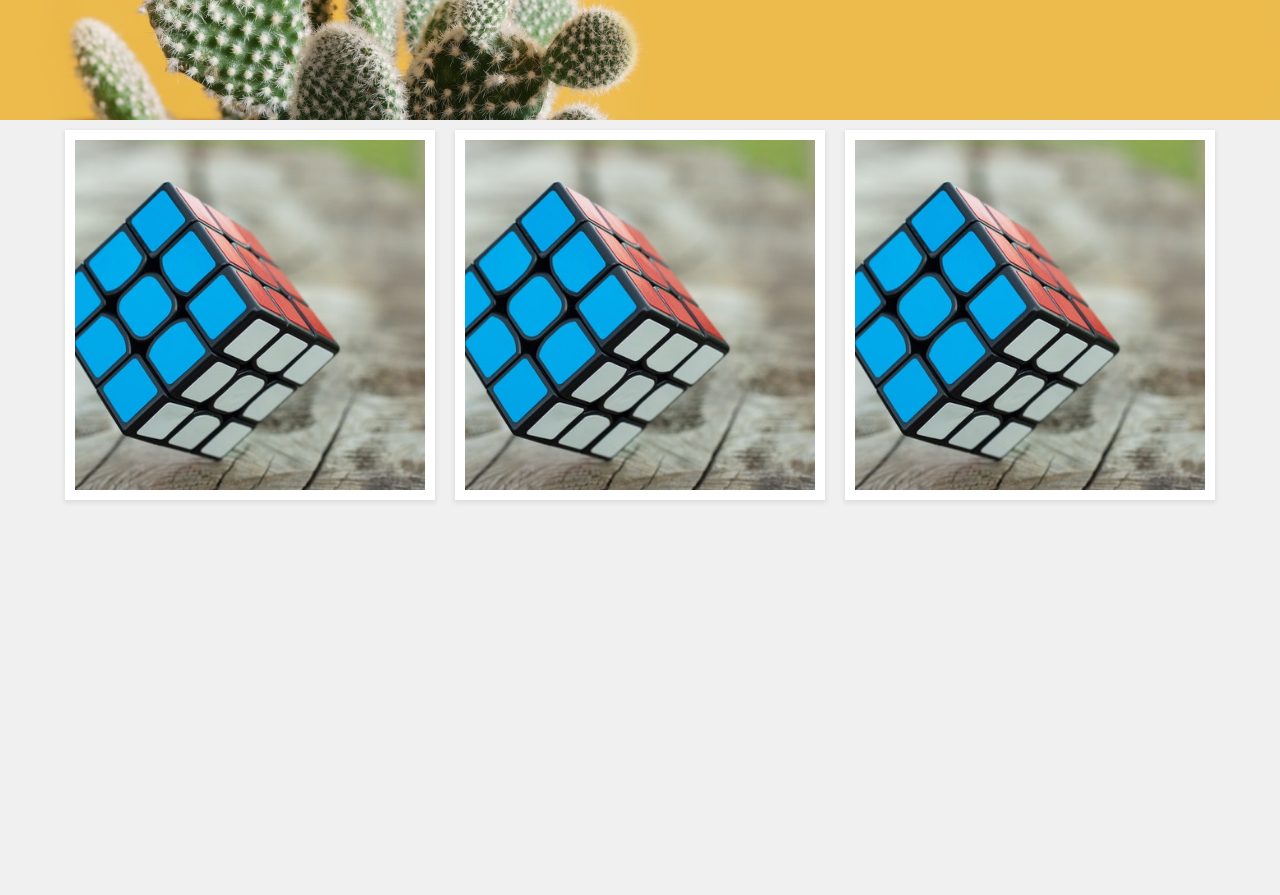
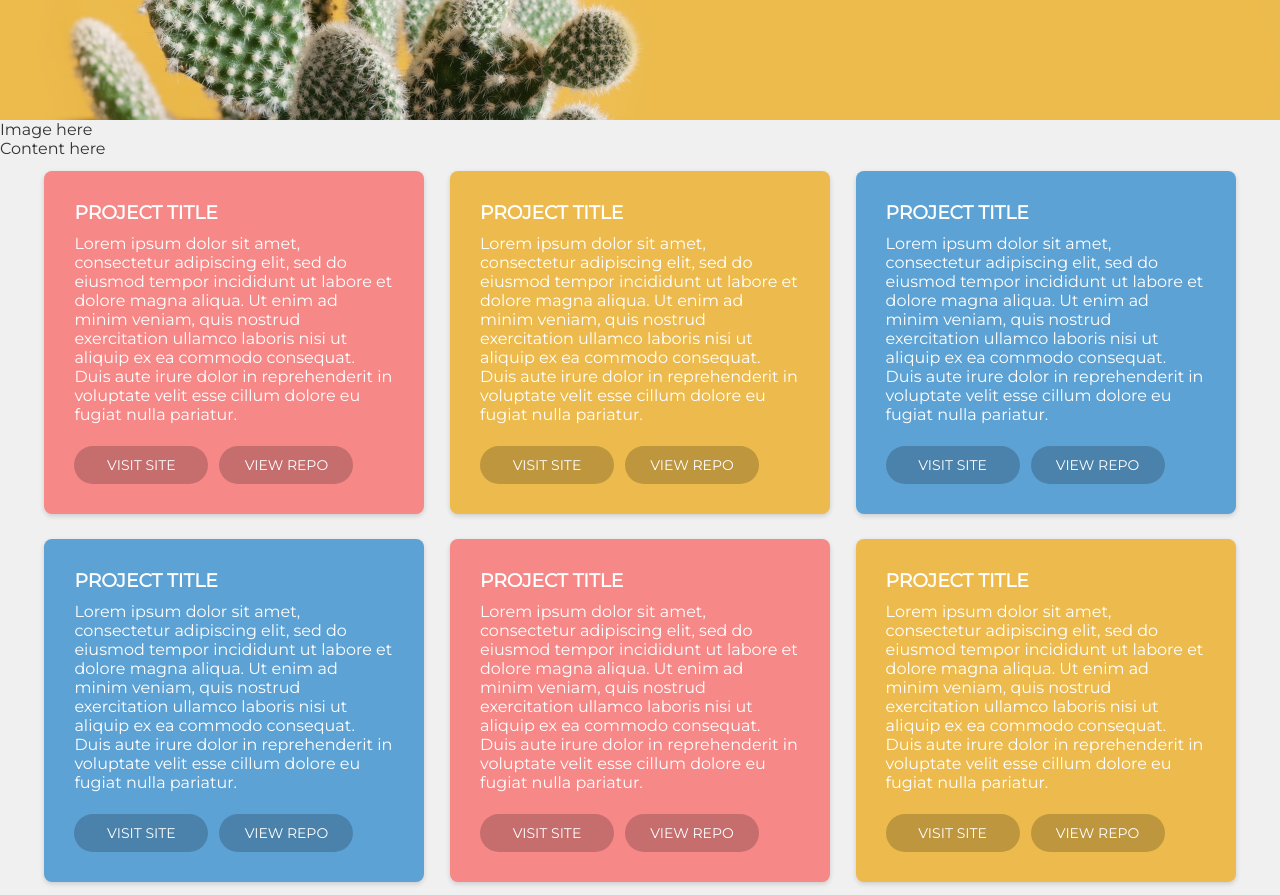
Before and after one commit to paigem33/portfolioWebsite, a React (Create React App) app in the folder portfolio/: page / in a window 1280 px wide. Shown: the part 680-1575 px from the top of the page. Before the commit the page ends 1190 px from the top, so only its background shows below. Built offline with nearby package versions, Linux system fonts and the light colour scheme.

Commit message:
complete project card styles, start bio section

```diff
--- /dev/null
+++ b/portfolio/src/AboutMe/AboutMe.js
@@ -0,0 +1,15 @@
+import React from 'react';
+import './AboutMe.css';
+
+const AboutMe = () => {
+
+    return(
+        <section className="AboutMe">
+                <div>Image here</div>
+                <div>Content here</div>
+        </section>
+    )
+
+}
+
+export default AboutMe;
--- a/portfolio/src/App.css
+++ b/portfolio/src/App.css
@@ -12,3 +12,4 @@ body {
     justify-content: center;
     flex-wrap: wrap;
 }
+/* https://visme.co/blog/wp-content/uploads/2016/09/website39.jpg */
--- a/portfolio/src/App.js
+++ b/portfolio/src/App.js
@@ -1,14 +1,19 @@
 import React, { Component } from 'react';
 import './App.css';
 import Hero from './Hero/Hero'
-import ProjectCard from './ProjectCard/ProjectCard'
+import AboutMe from './AboutMe/AboutMe';
+import ProjectCard from './ProjectCard/ProjectCard';
 
 class App extends Component {
   render() {
     return (
     <>
       <Hero />
+      <AboutMe />
       <section className="Projects">
+        <ProjectCard />
+        <ProjectCard />
+        <ProjectCard />
         <ProjectCard />
         <ProjectCard />
         <ProjectCard />
--- a/portfolio/src/Hero/Hero.css
+++ b/portfolio/src/Hero/Hero.css
@@ -7,4 +7,11 @@
     justify-content: center;
     align-items: center;
     flex-direction: column;
+    text-transform: uppercase;
 }
+.Hero h1 {
+    font-size: 42px;
+}
+.Hero h2 {
+    font-size: 36px;
+}
--- a/portfolio/src/Hero/Hero.js
+++ b/portfolio/src/Hero/Hero.js
@@ -5,8 +5,8 @@ const Hero = () => {
 
     return(
         <section className="Hero">
-            <h1 >Paige MacGregor</h1>
-            <h2 >Web Developer</h2>
+            <h1>Paige MacGregor</h1>
+            <h2>Web Developer</h2>
         </section>
     )
 
--- a/portfolio/src/ProjectCard/ProjectCard.css
+++ b/portfolio/src/ProjectCard/ProjectCard.css
@@ -1,48 +1,67 @@
-.container {
-    padding: 10px;
-    margin: 10px;
-    background-color: #fff;
-    width: 350px;
-    height: 350px;
+.ProjectCard {
+    width: 25%;
+    margin: 1%;
+    padding: 30px;
+    border-radius: 8px;
     position: relative;
-    box-shadow:0px 2px 4px 1px rgba(56,72,84,0.1);
+    transition: .3s all;
+    box-shadow: 0 2px 5px 0 rgba(3,6,26,0.15);
 }
-.image {
-    background-image: url(test.jpg);
-    background-size: cover;
-	background-position: center center;
-    background-repeat: no-repeat;
-    width: 350px;
-    height: 350px;
-    position: relative;
-    overflow: hidden;
+.ProjectCard:nth-of-type(1), .ProjectCard:nth-of-type(5){
+    background: #f78888;
+    color: white;
 }
-.image:after {
-    content:'';
-    width:100%; height:100%;
-    top:0; left:0;
-    background:rgba(56,72,84,0.5);
-    position:absolute;
-    opacity:0;
-    transition:opacity 0.3s ease;
+.ProjectCard:nth-of-type(2), .ProjectCard:nth-of-type(6){
+    background: #edbb4d;
+    color: white;
 }
-.image:hover:after {
-    opacity:1;
+.ProjectCard:nth-of-type(3), .ProjectCard:nth-of-type(4){
+    background: #5da2d5;
+    color: white;
 }
-.content {
-    background-color: #fff;
+.ProjectCard:hover {
+    transform: scale(1.05);
+}
+
+.ProjectCard h3 {
+    text-transform: uppercase;
+    margin-bottom: 10px;
+}
+.ProjectCard p {
+    margin-bottom: 60px;
+}
+
+@media screen and (max-width: 1240px) {
+    .ProjectCard {
+    width: 48%;
+    }
+}
+@media screen and (max-width: 820px) {
+    .ProjectCard {
+        width: 98%;
+        margin-top: 2%;
+        margin-bottom: 2%;
+    }
+}
+.ProjectCard .button {
     position: absolute;
-    bottom: 10px;
-    left: 10px;
-    right: 10px;
-    z-index:1;
-    padding: 10px;
-    font-size: 18px;
-    transform:translate3d(0px,20px,0px);
-	opacity:0;
-	transition:transform 0.3s ease, opacity 0.3s ease;
+    left: 30px;
+    bottom: 30px;
+    font-size: 14px;
+    color: white;
+    background: rgba(0,0,0,.2);
+    text-decoration: none;
+    text-transform: uppercase;
+    padding: 10px 20px;
+    border-radius: 10000px;
+    transition: .3s all;
+    width: 94px;
+    text-align: center;
 }
-.container:hover .content {
-	transform:translate3d(0px,0px,0px);
-	opacity:1;
+.ProjectCard .button:nth-of-type(2) {
+    left: 175px;
 }
+.ProjectCard .button:hover {
+    background: rgba(255,255,255,.8);
+    color: #2e2e2e;
+}
--- a/portfolio/src/ProjectCard/ProjectCard.js
+++ b/portfolio/src/ProjectCard/ProjectCard.js
@@ -5,13 +5,11 @@ const ProjectCard = () => {
 
     return(
 
-        <div className="container">
-            <div className="image">
-                <div className="content">
-                    <h5>Project Name</h5>
-                    <p>text here text here text here</p>
-                </div>
-            </div>
+        <div className="ProjectCard">
+            <h3>Project Title</h3>
+            <p>Lorem ipsum dolor sit amet, consectetur adipiscing elit, sed do eiusmod tempor incididunt ut labore et dolore magna aliqua. Ut enim ad minim veniam, quis nostrud exercitation ullamco laboris nisi ut aliquip ex ea commodo consequat. Duis aute irure dolor in reprehenderit in voluptate velit esse cillum dolore eu fugiat nulla pariatur.</p>
+            <a href="#" className="button">Visit Site</a>
+            <a href="#" className="button">View Repo</a>
         </div>
 
     )
```
Also changed, not shown: portfolio/src/AboutMe/AboutMe.css (added).
